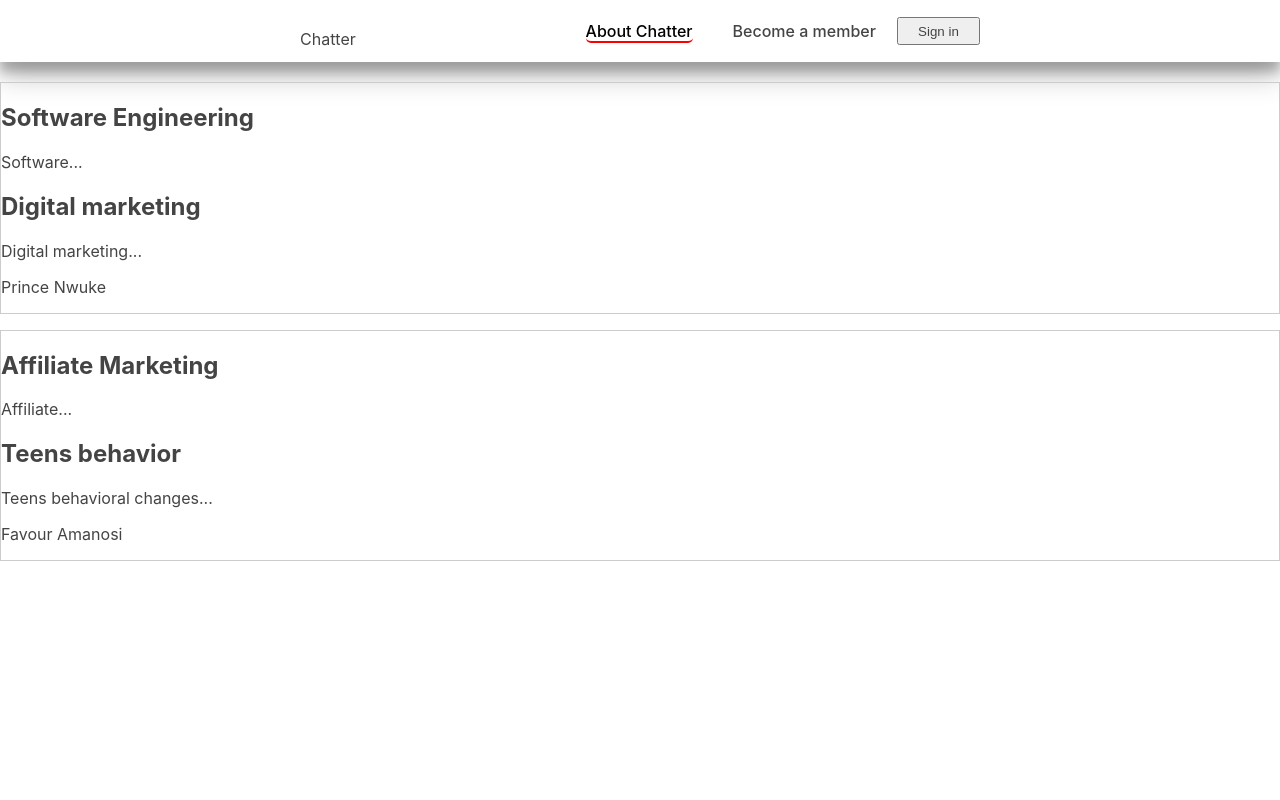
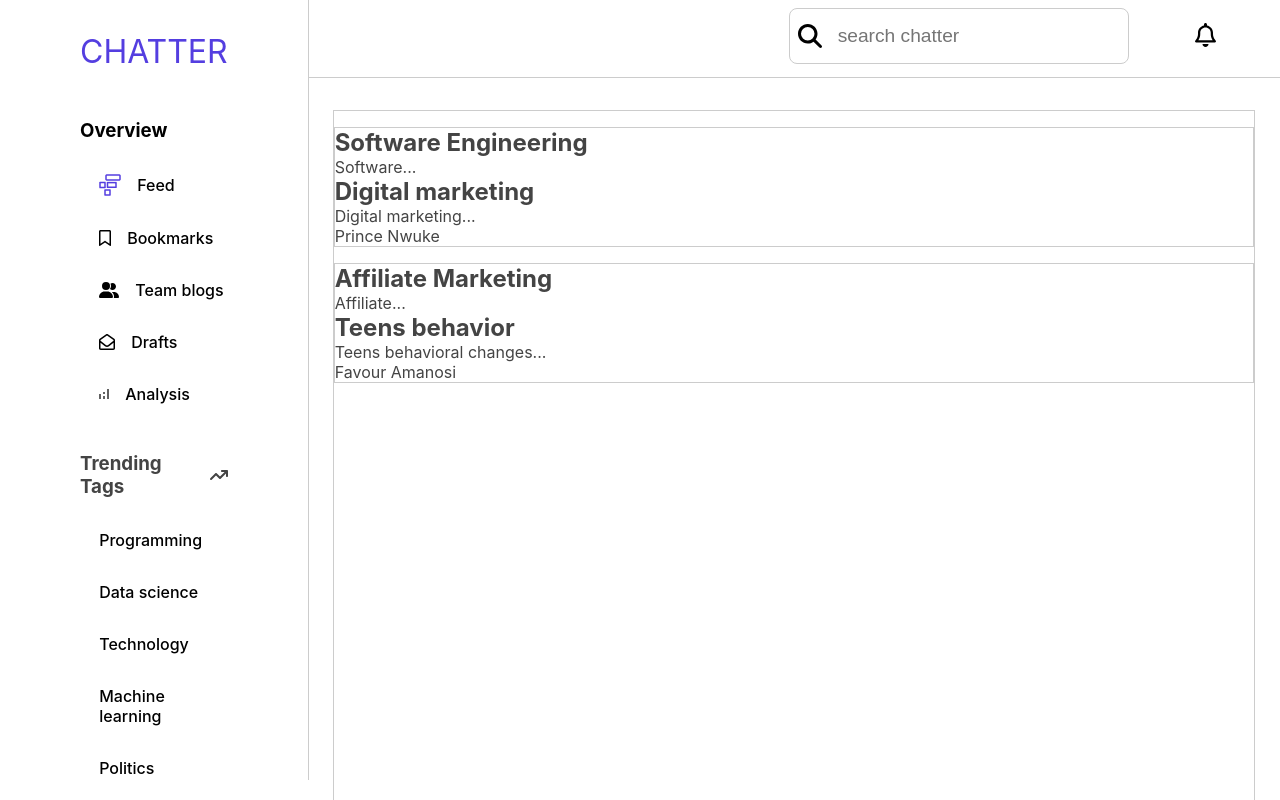
Before and after one commit to prius2055/gistam, a React (Create React App) app: page / in a window 1280 px wide. Shown: the top 800 px of the page. Built offline with nearby package versions, Linux system fonts and the light colour scheme.

Commit message:
Modify Header and navigation following design

```diff
--- a/src/App.css
+++ b/src/App.css
@@ -1,4 +1,16 @@
-.App {
-  margin: 0 auto;
+.App-container {
   height: 100vh;
+  display: flex;
 }
+
+.app {
+  width: 100%;
+}
+
+.pages {
+  width: 95%;
+  border: 1px #ccc solid;
+  margin-left: 1.5rem;
+  margin-top: 2rem;
+  height: 100%;
+}
--- a/src/App.js
+++ b/src/App.js
@@ -1,16 +1,20 @@
 import { Route, Routes } from 'react-router-dom';
 import Home from './pages/Home';
-import Header from './components/Header';
+import Navigation from './components/Nagivation';
 import Membership from './pages/Membership';
 import SignIn from './pages/SignIn';
 import NewPost from './pages/NewPost';
+import Header from './components/Header';
 
 import './App.css';
 
 function App() {
   return (
-    <div className="App">
+    <div className="App-container">
+      <Navigation />
+      <div className="app">
         <Header />
+        <div className='pages'>
           <Routes>
             <Route path="/" element={<Home />} />
             <Route path="/member" element={<Membership />} />
@@ -18,6 +22,8 @@ function App() {
             <Route path="/sign" element={<SignIn />} />
           </Routes>
         </div>
+      </div>
+    </div>
   );
 }
 
--- a/src/components/Header.css
+++ b/src/components/Header.css
@@ -1,43 +1,34 @@
 .header {
   display: flex;
   justify-content: space-between;
-  padding: 0 300px;
   align-items: center;
-  margin-bottom: 20px;
-  box-shadow: rgba(0, 0, 0, 0.25) 0 14px 28px, rgba(0, 0, 0, 0.22) 0 10px 10px;
+  padding-top: 0.5rem;
+  padding-bottom: 0.8rem;
+  border-bottom: 1px #ccc solid;
+  width: 100%;
 }
 
-.navigation {
+.search {
   display: flex;
   align-items: center;
+  border: 1px #ccc solid;
+  border-radius: 0.5rem;
+  padding: 0 0.5rem;
+  margin-left: 30rem;
+  width: 35%;
 }
 
-.navigation button {
-  margin-left: 1rem;
-  padding: 0.3rem 1.2rem;
-  cursor: pointer;
+.profile {
+  margin-right: 4rem;
 }
 
-.navbar {
-  display: flex;
+.search input {
+  border: none;
+  outline: none;
+  padding: 1rem;
+  font-size: 1.2rem;
 }
 
-.navbar li {
-  margin-left: 30px;
-  list-style: none;
-  padding: 5px;
-  font-weight: 500;
-  cursor: pointer;
+.header-icons {
+  height: 1.5rem;
 }
-
-a {
-  text-decoration: none;
-  color: #444;
-}
-
-.navbar a.active {
-  color: black;
-  border-bottom: 2px solid red;
-  border-bottom-right-radius: 5px;
-  border-bottom-left-radius: 5px;
-}
--- a/src/components/Header.js
+++ b/src/components/Header.js
@@ -1,49 +1,26 @@
-import { NavLink } from 'react-router-dom';
-import { useSelector } from 'react-redux';
+import { FontAwesomeIcon } from '@fortawesome/react-fontawesome';
+import { faMagnifyingGlass } from '@fortawesome/free-solid-svg-icons';
+import { faBell } from '@fortawesome/free-regular-svg-icons';
 
 import './Header.css';
 
-export default function Header() {
-  const { posts } = useSelector((state) => state.post);
-
-  const loggedInUser = posts.filter((post) => post.loggedIn);
-
+const Header = () => {
+  console.log('header');
   return (
     <div className="header">
-      <NavLink to="/">Chatter</NavLink>
-
-      <div>
-        {loggedInUser.length !== 0 &&
-          loggedInUser.map((user) => (
-            <nav className="navigation">
-              <ul className="navbar">
-                <li>
-                  Welcome, <span>{user.fullname}</span>
-                </li>
-                <li>
-                  <NavLink to="/newpost">Write a post</NavLink>
-                </li>
-              </ul>
-              <button type="button">Sign out</button>
-            </nav>
-          ))}
-
-        {loggedInUser.length === 0 && (
-          <nav className="navigation">
-            <ul className="navbar">
-              <li>
-                <NavLink to="/">About Chatter</NavLink>
-              </li>
-              <li>
-                <NavLink to="/member">Become a member</NavLink>
-              </li>
-            </ul>
-            <button type="button">
-              <NavLink to="/sign">Sign in</NavLink>
-            </button>
-          </nav>
-        )}
+      <div className="search">
+        <FontAwesomeIcon
+          icon={faMagnifyingGlass}
+          className="header-icons"
+        />
+        <input type="search" placeholder="search chatter" />
+      </div>
+      <div className="profile">
+        <FontAwesomeIcon icon={faBell} className="header-icons" />
+        <img />
       </div>
     </div>
   );
-}
+};
+
+export default Header;
--- /dev/null
+++ b/src/components/Nagivation.js
@@ -0,0 +1,119 @@
+import { NavLink } from 'react-router-dom';
+import { useSelector } from 'react-redux';
+import { FontAwesomeIcon } from '@fortawesome/react-fontawesome';
+import {
+  faBookmark,
+  faEnvelopeOpen,
+  faUser,
+  faBell,
+} from '@fortawesome/free-regular-svg-icons';
+import { faUserGroup, faArrowTrendUp } from '@fortawesome/free-solid-svg-icons';
+import feedImage from '../img/feed.png';
+import chartImage from '../img/chart.png';
+
+import './Navigation.css';
+
+export default function Nagivation() {
+  const { posts } = useSelector((state) => state.post);
+
+  const loggedInUser = posts.filter((post) => post.loggedIn);
+
+  return (
+    <div className="navigation-container">
+      <NavLink to="/" className="logo">
+        CHATTER
+      </NavLink>
+
+      <div className="navigation-group">
+        {loggedInUser.length !== 0 &&
+          loggedInUser.map((user) => (
+            <nav className="navigation">
+              <ul className="navbar">
+                <li>
+                  Welcome, <span>{user.fullname}</span>
+                </li>
+                <li>
+                  <NavLink to="/newpost">Write a post</NavLink>
+                </li>
+              </ul>
+              <button type="button">Sign out</button>
+            </nav>
+          ))}
+
+        {loggedInUser.length === 0 && (
+          <nav className="navigation">
+            <div className="navbar">
+              <div>
+                {/* <NavLink to="/">About Chatter</NavLink> */}
+                <NavLink to="/">
+                  <h3>Overview</h3>
+                </NavLink>
+                <ul>
+                  <li className="list-group">
+                    <img src={feedImage} alt="feed" />
+                    <li>Feed</li>
+                  </li>
+                  <li className="list-group">
+                    <FontAwesomeIcon icon={faBookmark} />
+                    <li>Bookmarks</li>
+                  </li>
+                  <li className="list-group">
+                    <FontAwesomeIcon icon={faUserGroup} />
+                    <li>Team blogs</li>
+                  </li>
+                  <li className="list-group">
+                    <FontAwesomeIcon icon={faEnvelopeOpen} />
+                    <li>Drafts</li>
+                  </li>
+                  <li className="list-group">
+                    <img src={chartImage} alt="chart" />
+                    <li>Analysis</li>
+                  </li>
+                </ul>
+              </div>
+
+              <div>
+                {/* <NavLink to="/member">Become a member</NavLink> */}
+                <NavLink to="/member" className='trending'>
+                  <h3>Trending Tags</h3>
+                  <FontAwesomeIcon icon={faArrowTrendUp} />
+                </NavLink>
+
+                <ul className="trending-list">
+                  <li>Programming</li>
+                  <li>Data science</li>
+                  <li>Technology</li>
+                  <li>Machine learning</li>
+                  <li>Politics</li>
+                  <li>See all</li>
+                </ul>
+              </div>
+              <div>
+                {/* <NavLink to="/">About Chatter</NavLink> */}
+                <NavLink to="/">
+                  <h3> Personal</h3>
+                </NavLink>
+                <ul>
+                  <li className="list-group">
+                    <FontAwesomeIcon icon={faUser} />
+                    <li>Account</li>
+                  </li>
+                  <li className="list-group">
+                    <FontAwesomeIcon icon={faBell} />
+                    <li>Notifications</li>
+                  </li>
+                  <li>
+                    <li>Log Out</li>
+                  </li>
+                </ul>
+              </div>
+            </div>
+            <button type="button">
+              <NavLink to="/sign">Sign in</NavLink>
+            </button>
+          </nav>
+        )}
+      </div>
+    </div>
+  );
+}
--- /dev/null
+++ b/src/components/Navigation.css
@@ -0,0 +1,78 @@
+.navigation-container {
+  display: flex;
+  flex-direction: column;
+  border-right: 1px #ccc solid;
+  padding: 1rem 5rem;
+  align-items: center;
+  margin-bottom: 20px;
+  /* box-shadow: rgba(0, 0, 0, 0.25) 0 14px 28px, rgba(0, 0, 0, 0.22) 0 10px 10px; */
+}
+
+.logo {
+  font-size: 2rem;
+  color: #543ee0;
+}
+
+.navigation {
+  display: flex;
+  flex-direction: column;
+  align-items: center;
+}
+
+.navigation button {
+  margin-left: 1rem;
+  padding: 0.3rem 1.2rem;
+  cursor: pointer;
+}
+
+.navbar {
+  display: flex;
+  flex-direction: column;
+  padding-top: 3rem;
+}
+
+.list-group {
+  display: flex;
+  align-items: center;
+  margin-bottom: 2rem;
+}
+
+.list-group li {
+  margin-left: 1rem;
+}
+
+.trending {
+  display: flex;
+  align-items: center;
+}
+
+.trending h3 {
+  margin-right: 0.2rem;
+}
+
+.trending-list li {
+  margin-bottom: 2rem;
+}
+
+.navbar li {
+  list-style: none;
+  font-weight: 500;
+  cursor: pointer;
+}
+
+.navbar ul {
+  padding-left: 1.2rem;
+  margin-top: 2rem;
+}
+
+a {
+  text-decoration: none;
+  color: #444;
+}
+
+.navbar a.active {
+  color: black;
+  border-bottom: 2px solid red;
+  border-bottom-right-radius: 5px;
+  border-bottom-left-radius: 5px;
+}
--- a/src/index.css
+++ b/src/index.css
@@ -1,16 +1,13 @@
+* {
+  margin: 0;
+  padding: 0;
+  box-sizing: border-box;
+}
+
 body {
   margin: 0;
-  font-family:
-    -apple-system,
-    BlinkMacSystemFont,
-    'Segoe UI',
-    'Roboto',
-    'Oxygen',
-    'Ubuntu',
-    'Cantarell',
-    'Fira Sans',
-    'Droid Sans',
-    'Helvetica Neue',
+  font-family: -apple-system, BlinkMacSystemFont, 'Segoe UI', 'Roboto', 'Oxygen',
+    'Ubuntu', 'Cantarell', 'Fira Sans', 'Droid Sans', 'Helvetica Neue',
     sans-serif;
   -webkit-font-smoothing: antialiased;
   -moz-osx-font-smoothing: grayscale;
--- /dev/null
+++ b/src/pages/Home.css
@@ -0,0 +1,3 @@
+.home {
+
+}
--- a/src/pages/Home.js
+++ b/src/pages/Home.js
@@ -1,5 +1,5 @@
 import PostList from '../components/PostList';
-
+import './Home.css'
 export default function Home() {
   console.log('home');
   return (
```
Also changed, not shown: src/img/chart.png (added), src/img/feed.png (added). Lines whose indentation alone changed are shown as unchanged.
